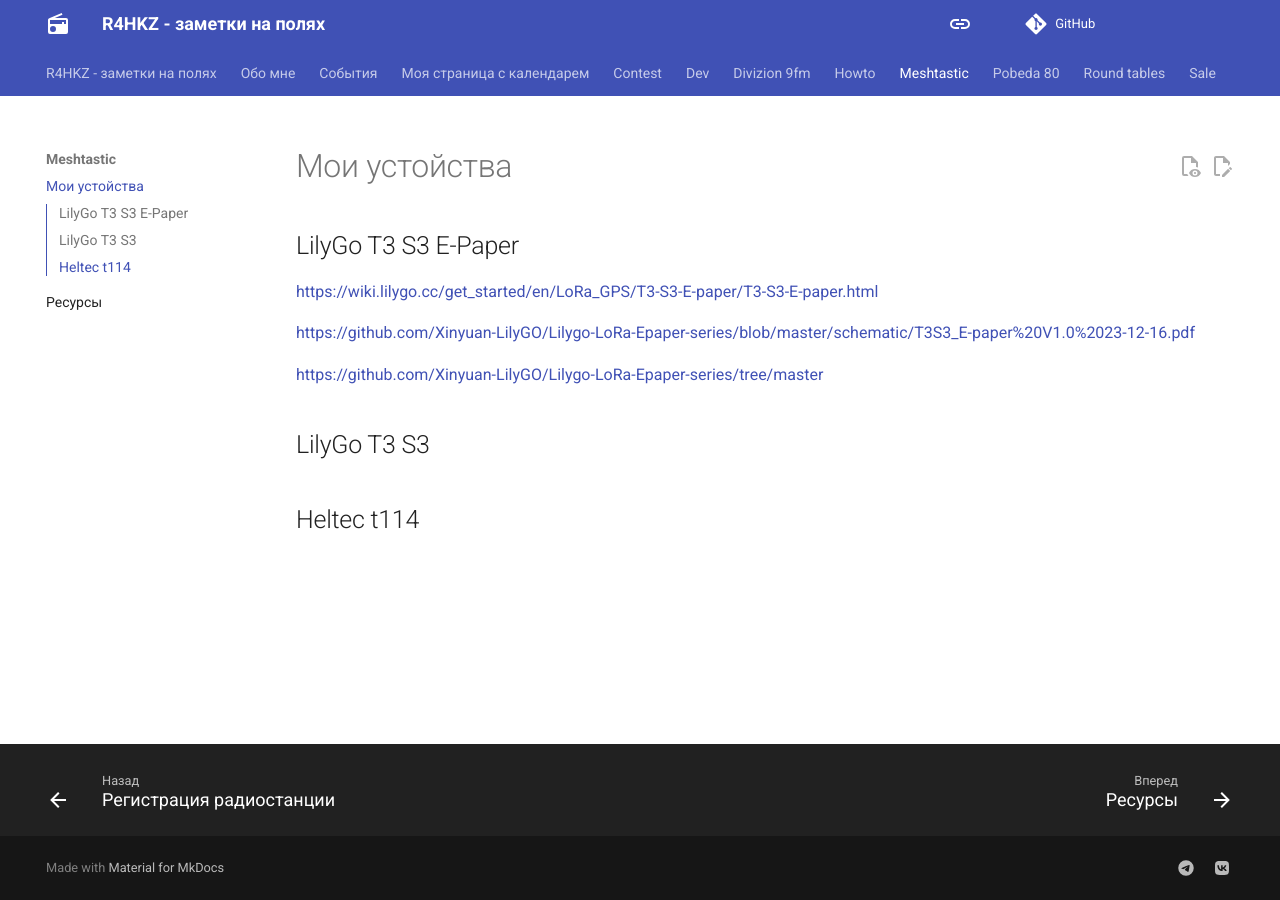
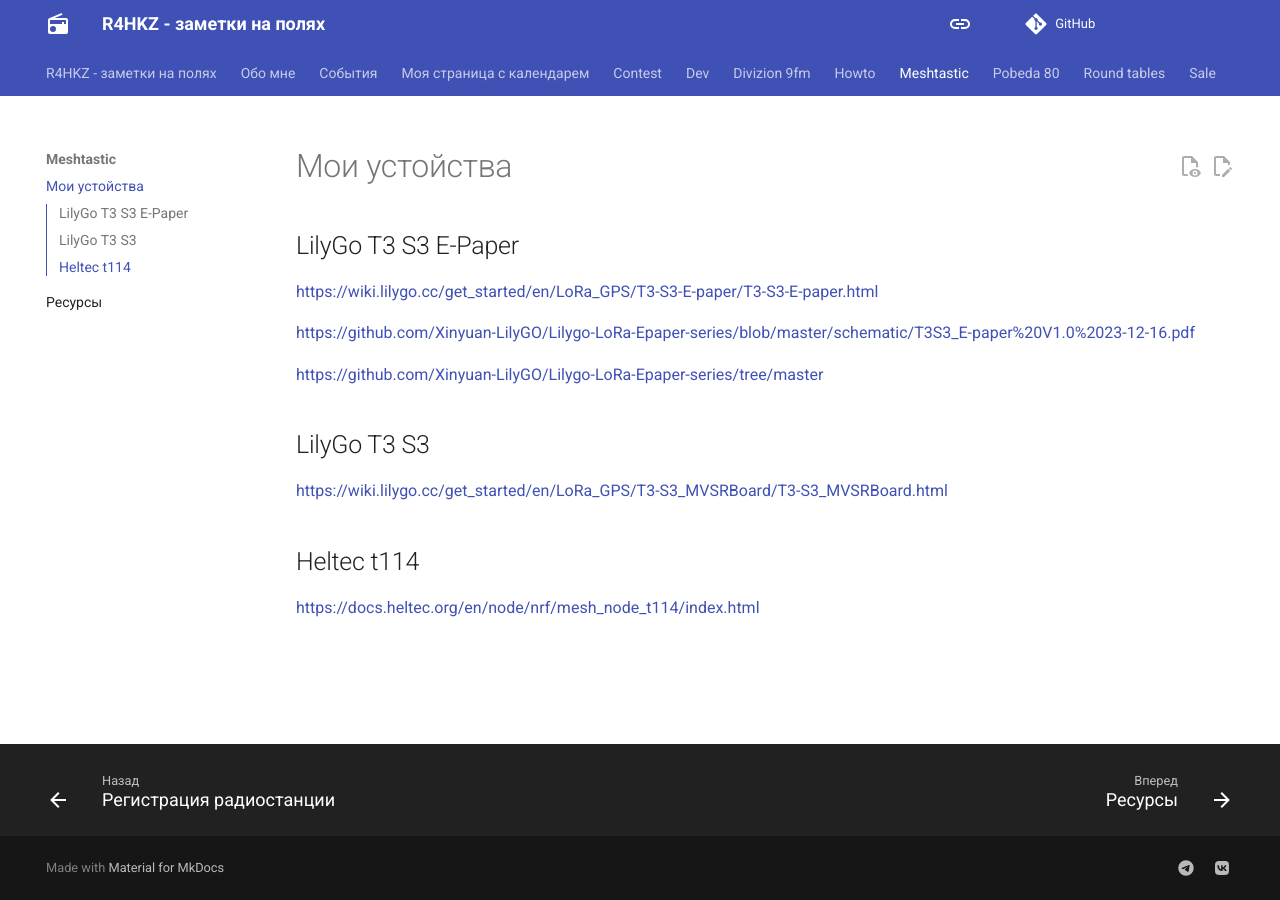
Before and after one commit to noob4ik/r4hkz_site, an MkDocs documentation site: the page built from docs/meshtastic/my_devices.md, in a window 1280 px wide. Built offline with MkDocs 1.6.1 and Material for MkDocs 9.7.7, drawn with Linux system fonts in a browser that asks for light colours; comment, search, counter and statistics services are not loaded; some of the changed lines change nothing that is shown.

Commit message:
add meshtstic

```diff
--- a/docs/meshtastic/my_devices.md
+++ b/docs/meshtastic/my_devices.md
@@ -9,6 +9,7 @@
 https://github.com/Xinyuan-LilyGO/Lilygo-LoRa-Epaper-series/tree/master
 
 ## LilyGo  T3 S3
-
+https://wiki.lilygo.cc/get_started/en/LoRa_GPS/T3-S3_MVSRBoard/T3-S3_MVSRBoard.html
 
 ## Heltec t114
+https://docs.heltec.org/en/node/nrf/mesh_node_t114/index.html
```
